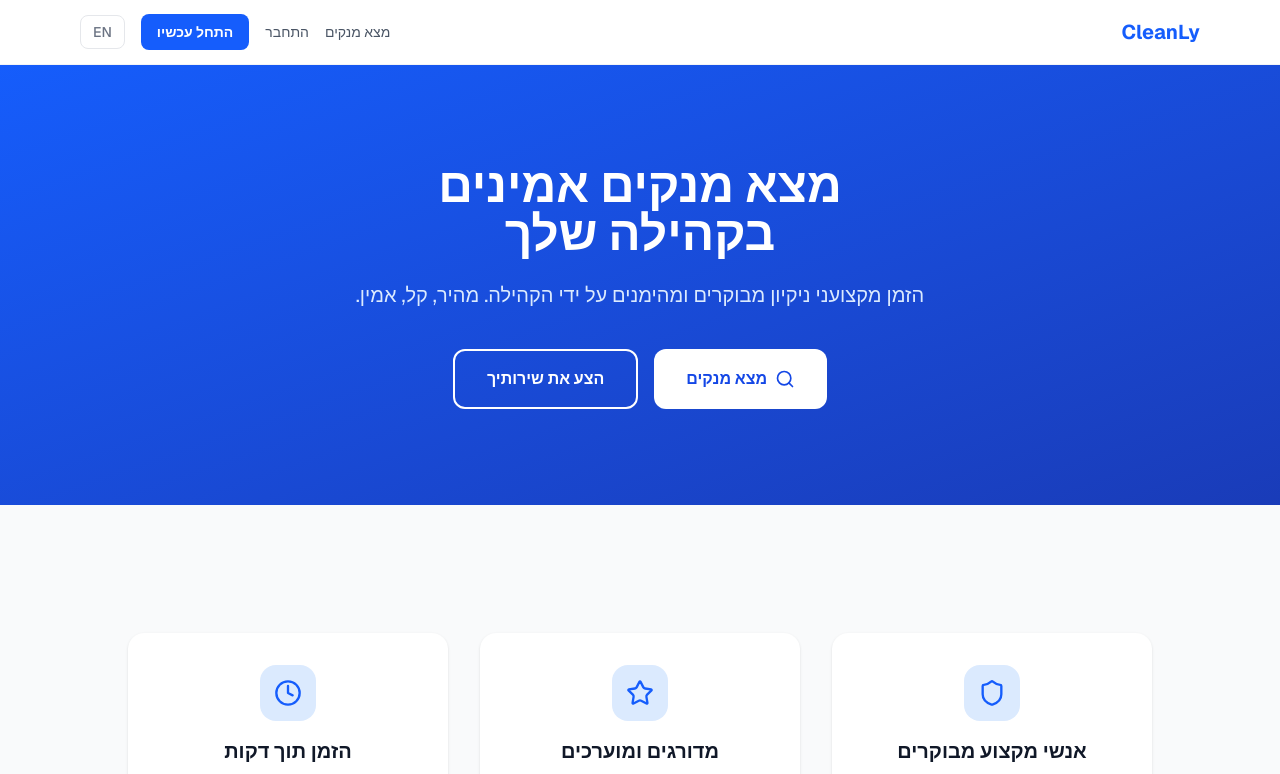
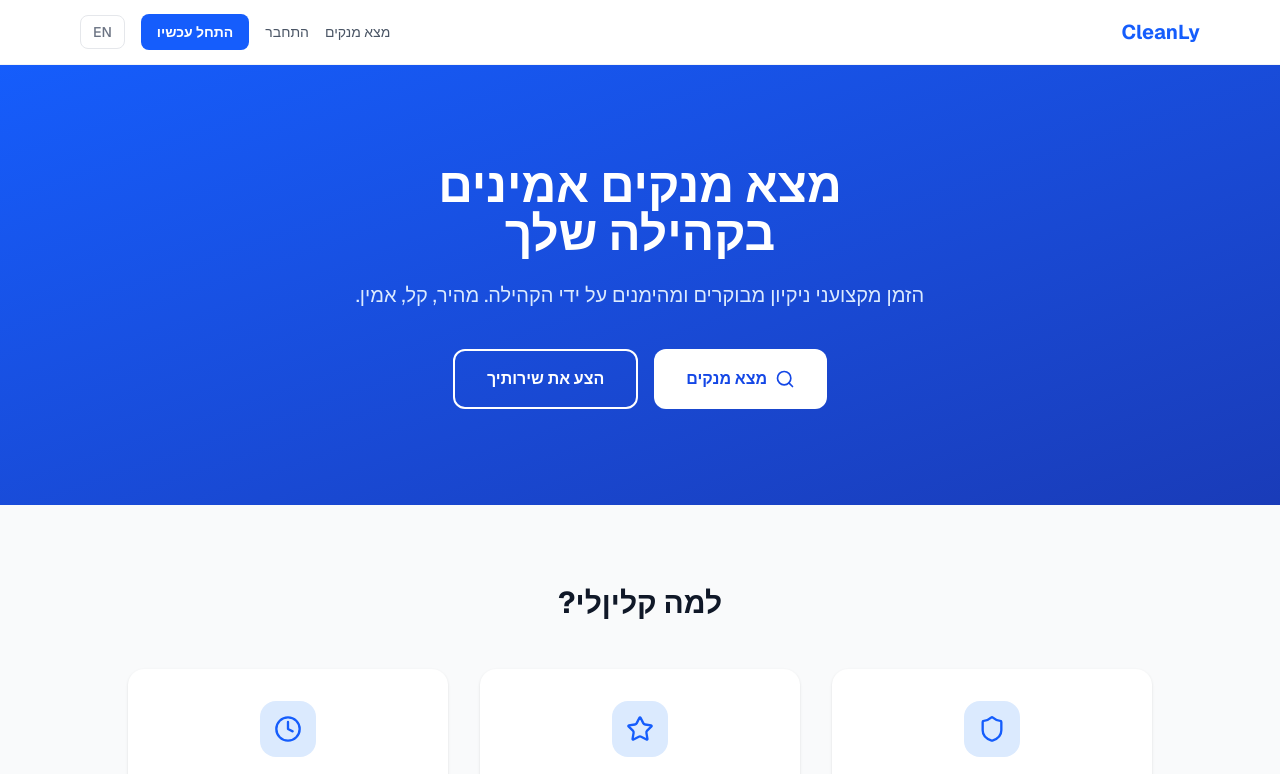
Before and after one commit to alon-sabban/cleaners, a Next.js app: page / in a window 1280 px wide. Shown: the top 774 px of the page. Built offline with nearby package versions, Linux system fonts and the light colour scheme; no server answers.

Commit message:
Fix broken translation key whyCleanMatch -> whyCleanLy after rename

```diff
--- a/app/page.tsx
+++ b/app/page.tsx
@@ -77,7 +77,7 @@
       {/* Features */}
       <section className="py-20 px-4 bg-gray-50">
         <div className="max-w-5xl mx-auto">
-          <h2 className="text-3xl font-bold text-center mb-12">{t("whyCleanMatch", lang)}</h2>
+          <h2 className="text-3xl font-bold text-center mb-12">{t("whyCleanLy", lang)}</h2>
           <div className="grid md:grid-cols-3 gap-8">
             {features.map(({ icon: Icon, title, desc }) => (
               <div key={title} className="bg-white rounded-2xl p-8 shadow-sm text-center">
```
